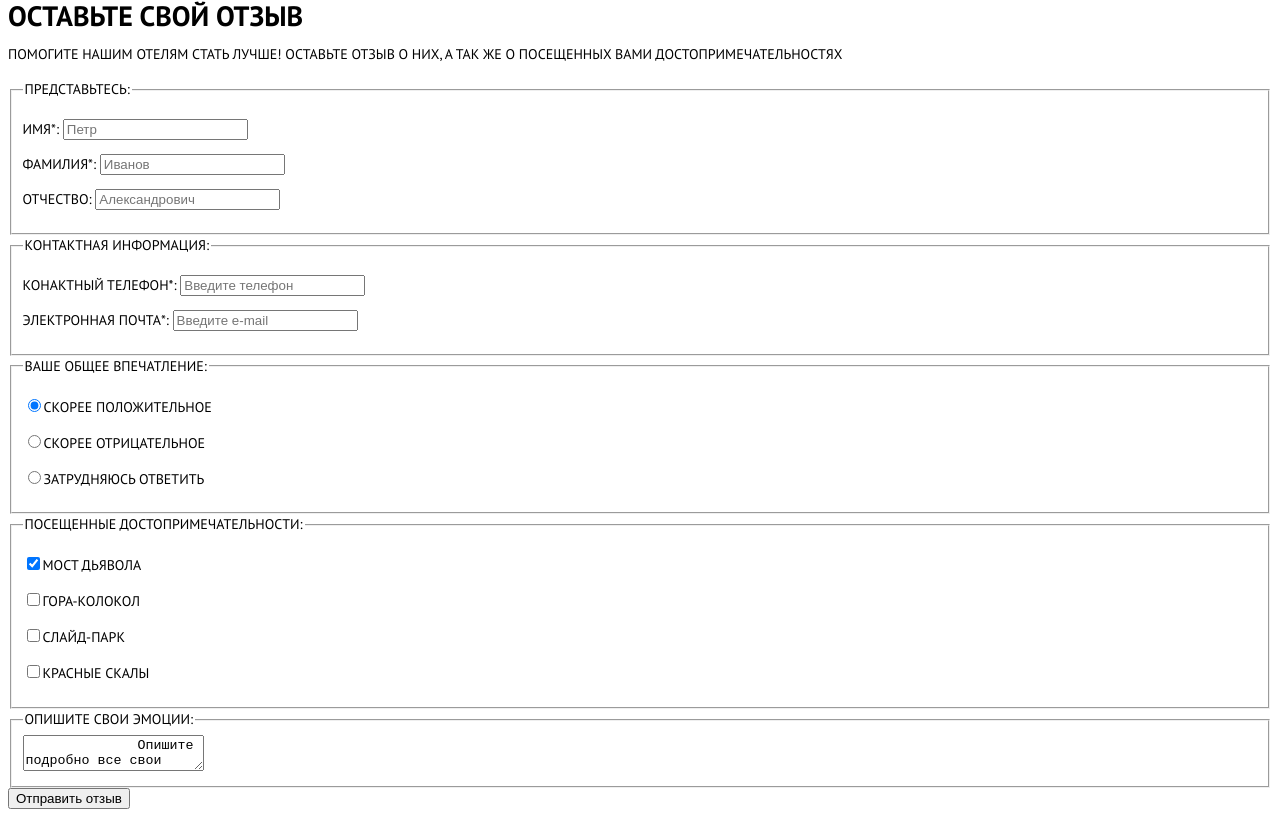
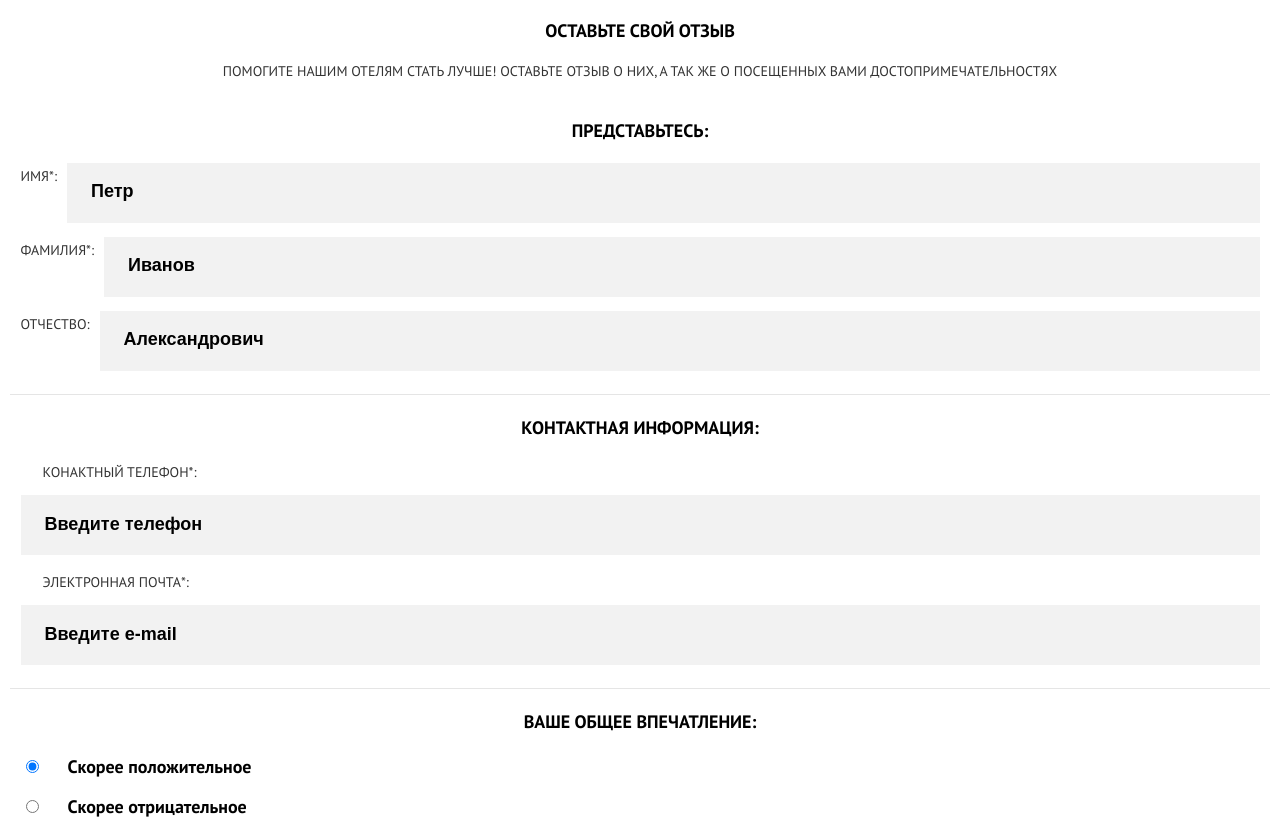
Before and after one commit to plum0302/111171-sedona-20, a website: page source/form.html in a window 1280 px wide. Shown: the part 429-1260 px from the top of the page. Drawn offline with nearby package versions, Linux system fonts and the light colour scheme; files that its build step writes are made by us from their sources; files whose address does not match are found by name.

Commit message:
заканчивает базовую стилизацию страниц

```diff
--- a/source/form.html
+++ b/source/form.html
@@ -18,7 +18,7 @@
           <div class="main-nav__wrapper">
             <ul class="main-nav__list site-list">
               <li class="site-list__item site-list__item--active">
-                <a>Главная</a>
+                <a href="index.html">Главная</a>
               </li>
               <li class="site-list__item">
                 <a href="photo.html">Фото и видео</a>
@@ -65,11 +65,11 @@
           </fieldset>
           <fieldset class="form__set fieldset">
             <legend>Контактная информация:</legend>
-            <p class="fieldset__item field">
+            <p class="fieldset__item field field--contacts">
               <label class="field__name">Конактный телефон*:</label>
               <input class="field__input field__input--phone" type="text" placeholder="Введите телефон" required>
             </p>
-            <p class="fieldset__item field">
+            <p class="fieldset__item field field--contacts">
               <label class="field__name">Электронная почта*:</label>
               <input class="field__input field__input--mail" type="text" placeholder="Введите e-mail" required>
             </p>
@@ -107,7 +107,7 @@
               Опишите подробно все свои восторги
             </textarea>
           </fieldset>
-          <button class="form__button" type="submit">Отправить отзыв</button>
+          <button class="form__button button" type="submit">Отправить отзыв</button>
         </form>
       </section>
     </main>
--- /dev/null
+++ b/source/sass/button.scss
@@ -0,0 +1,14 @@
+.button {
+  background-color: $blue;
+  width: 280px;
+  color: $white;
+  font-size: 21px;
+  line-height: 26px;
+  font-weight: bold;
+  text-align: center;
+  padding-top: 14px;
+  padding-bottom: 17px;
+  text-decoration: none;
+  display: block;
+  margin: 0 auto;
+}
--- /dev/null
+++ b/source/sass/checkbox.scss
@@ -0,0 +1,12 @@
+.checkbox {
+  label {
+    font-size: 18px;
+    line-height: 26px;
+    font-weight: bold;
+    text-transform: none;
+  }
+
+  input {
+    margin-right: 29px;
+  }
+}
--- /dev/null
+++ b/source/sass/field.scss
@@ -0,0 +1,34 @@
+.field {
+  display: flex;
+  flex-wrap: wrap;
+}
+
+.field__name {
+  color: $dark;
+  line-height: 26px;
+  margin-right: 10px;
+}
+
+.field__input {
+  border: none;
+  background-color: $form-grey;
+  height: 58px;
+  flex-grow: 1;
+
+  &::placeholder {
+    font-size: 18px;
+    line-height: 26px;
+    font-weight: bold;
+    padding-left: 22px;
+    color: $black;
+  }
+}
+
+.field--contacts {
+  flex-direction: column;
+
+  .field__name {
+    padding-left: 22px;
+    margin-bottom: 10px;
+  }
+}
--- /dev/null
+++ b/source/sass/fieldset.scss
@@ -0,0 +1,11 @@
+.fieldset {
+  border-bottom: 1px solid $gallery-grey;
+
+  legend {
+    font-size: 18px;
+    line-height: 26px;
+    font-weight: bold;
+    padding-top: 20px;
+    text-align: center;
+  }
+}
--- /dev/null
+++ b/source/sass/form.scss
@@ -0,0 +1,9 @@
+.form__set {
+  border: none;
+}
+
+.form__button {
+  border: none;
+  text-transform: uppercase;
+  margin-top: 51px;
+}
--- /dev/null
+++ b/source/sass/promo.scss
@@ -0,0 +1,15 @@
+.promo {
+  padding-top: 32px;
+  text-align: center;
+}
+
+.promo__title {
+  font-size: 18px;
+  line-height: 26px;
+}
+
+.promo__caption {
+  line-height: 24px;
+  color: $dark;
+  margin-bottom: 33px;
+}
--- /dev/null
+++ b/source/sass/radio.scss
@@ -0,0 +1,12 @@
+.radio {
+  label {
+    font-size: 18px;
+    line-height: 26px;
+    font-weight: bold;
+    text-transform: none;
+  }
+
+  input {
+    margin-right: 29px;
+  }
+}
--- a/source/sass/style.scss
+++ b/source/sass/style.scss
@@ -2,6 +2,7 @@
 @import "mixins.scss";
 @import "page.scss";
 @import "page-header.scss";
+@import "page-main.scss";
 @import "global.scss";
 @import "fonts.scss";
 @import "main-nav.scss";
@@ -16,3 +17,12 @@
 @import "photo-block.scss";
 @import "author.scss";
 @import "likes.scss";
+@import "button.scss";
+@import "visit.scss";
+@import "promo.scss";
+@import "form.scss";
+@import "fieldset.scss";
+@import "field.scss";
+@import "radio.scss";
+@import "checkbox.scss";
+@import "textarea.scss";
--- /dev/null
+++ b/source/sass/textarea.scss
@@ -0,0 +1,10 @@
+.textarea {
+  width: 100%;
+  font-family: inherit;
+  border: none;
+  background-color: $form-grey;
+  min-height: 160px;
+  font-size: 18px;
+  line-height: 26px;
+  font-weight: bold;
+}
--- a/source/sass/variables.scss
+++ b/source/sass/variables.scss
@@ -5,3 +5,4 @@
 $grey: #eeeeee;
 $dark-grey: #d6d6d6;
 $gallery-grey: #e5e5e5;
+$form-grey: #f2f2f2;
--- /dev/null
+++ b/source/sass/visit.scss
@@ -0,0 +1,19 @@
+.visit {
+  padding-top: 33px;
+  text-align: center;
+}
+
+.visit__title {
+  font-size: 21px;
+  line-height: 26px;
+}
+
+.visit__text {
+  color: $dark;
+  line-height: 24px;
+  margin-bottom: 27px;
+}
+
+.visit__map {
+  margin-top: 49px;
+}
```
Also changed, not shown: source/index.html (+2 -2 lines), source/photo.html (+2 -2 lines).
